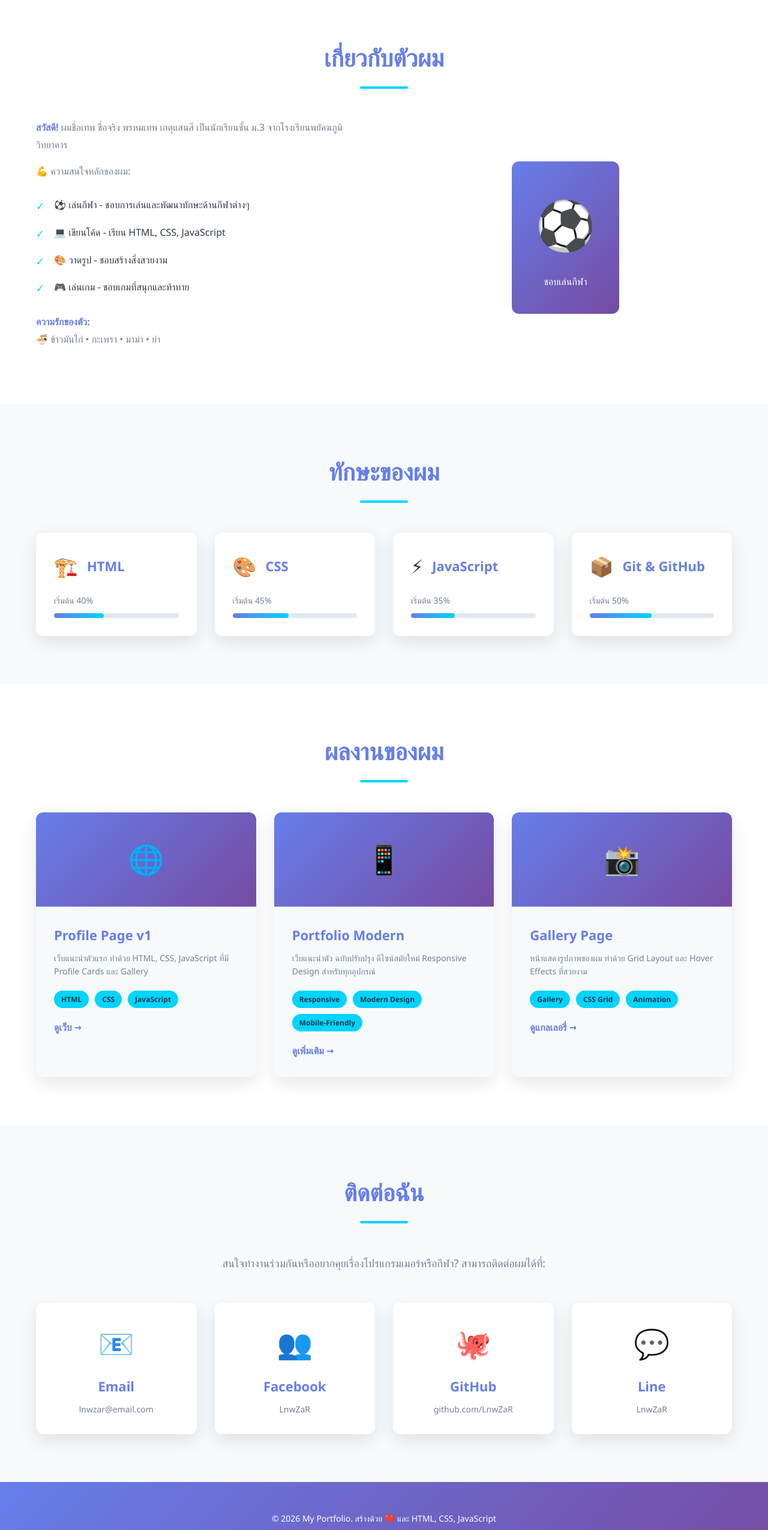
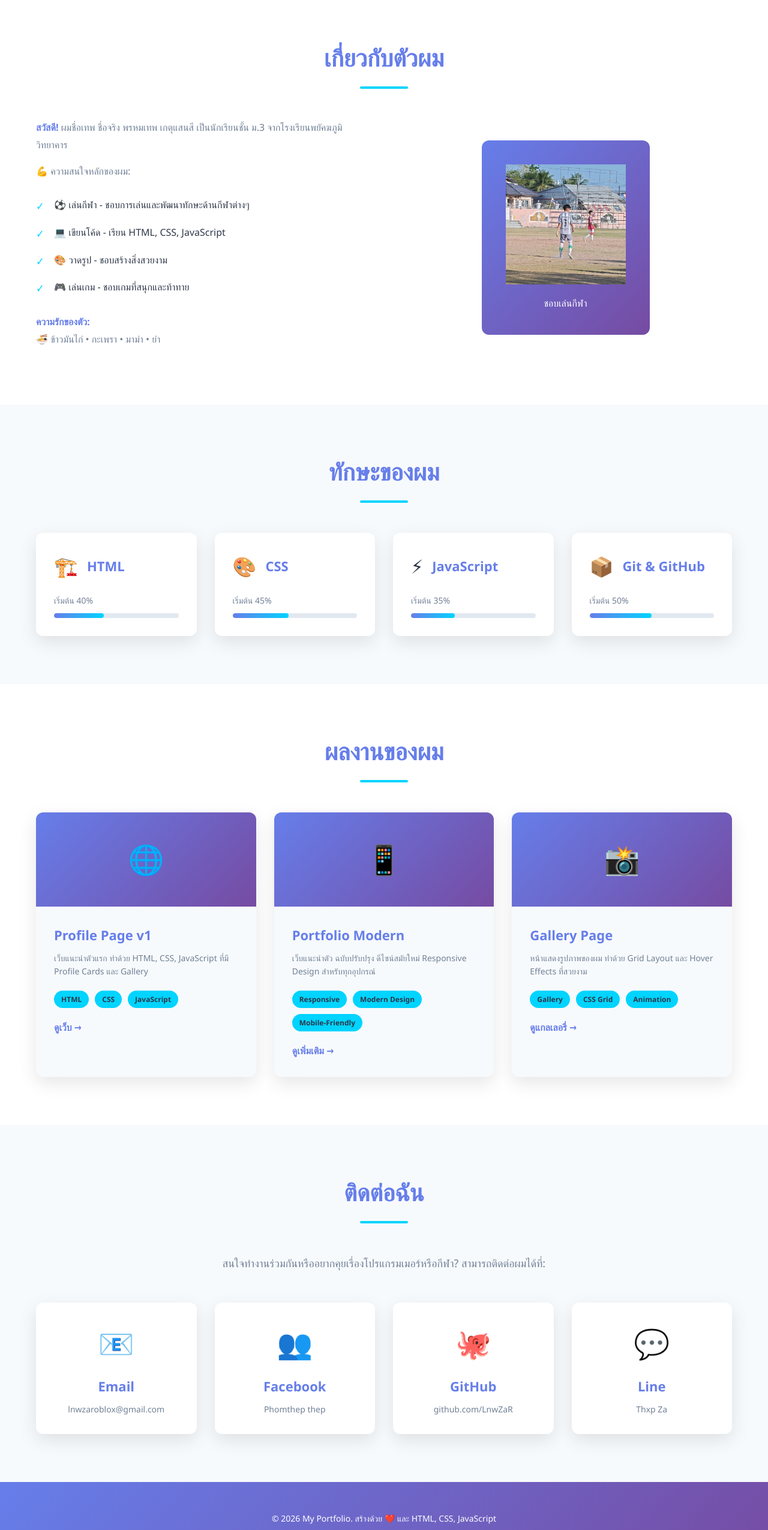
Before and after one commit to LnwZaR/IAmLnW, a plain HTML site: page index.html in a window 1280 px wide. Shown: the part 686-3236 px from the top of the page at 60% size. Drawn offline with Linux system fonts and the light colour scheme.

Commit message:
Update to Modern Portfolio with new design and structure

```diff
--- a/index.html
+++ b/index.html
@@ -79,7 +79,7 @@
                 </div>
                 <div class="about-image">
                     <div class="about-card">
-                        <p class="about-emoji">⚽</p>
+                        <p class="about-emoji"><img src="S__21733380.jpg" alt="Football"></p>
                         <p>ชอบเล่นกีฬา</p>
                     </div>
                 </div>
@@ -140,6 +140,7 @@
                         <div class="progress-fill" style="width: 50%"></div>
                     </div>
                 </div>
+
             </div>
         </div>
     </section>
@@ -216,16 +217,16 @@
                 </p>
 
                 <div class="contact-methods">
-                    <a href="mailto:lnwzar@email.com" class="contact-card">
+                    <a href="mailto:lnwzaroblox@gmail.com" class="contact-card">
                         <span class="contact-icon">📧</span>
                         <h3>Email</h3>
-                        <p>lnwzar@email.com</p>
+                        <p>lnwzaroblox@gmail.com</p>
                     </a>
 
-                    <a href="https://www.facebook.com/lnwzar" target="_blank" class="contact-card">
+                    <a href="https://www.facebook.com/phomthep.thep" target="_blank" class="contact-card">
                         <span class="contact-icon">👥</span>
                         <h3>Facebook</h3>
-                        <p>LnwZaR</p>
+                        <p>Phomthep thep</p>
                     </a>
 
                     <a href="https://github.com/LnwZaR" target="_blank" class="contact-card">
@@ -234,10 +235,10 @@
                         <p>github.com/LnwZaR</p>
                     </a>
 
-                    <a href="https://line.me/ti/p/lnwzar" target="_blank" class="contact-card">
+                    <a href="https://line.me/ti/p/Thxp.Za" target="_blank" class="contact-card">
                         <span class="contact-icon">💬</span>
                         <h3>Line</h3>
-                        <p>LnwZaR</p>
+                        <p>Thxp Za</p>
                     </a>
                 </div>
             </div>
--- a/style.css
+++ b/style.css
@@ -373,8 +373,8 @@ section {
 }
 
 .about-emoji {
-    font-size: 80px;
-    margin-bottom: 20px;
+    font-size: 20px;
+    margin-bottom: 10px;
 }
 
 /* ========== SKILLS SECTION ========== */
@@ -733,3 +733,8 @@ section {
     opacity: 1;
     transform: translateY(0);
 }
+.about-image img {
+    width: 200px;
+    height: 200px;
+    object-fit: cover;
+}
```
Also changed, not shown: p1.html (+7 -7 lines), S__21733380.jpg (added), football.jpg (renamed from S__21717001.jpg), kuy2.jpg (renamed from S__21717003.jpg), kuy4.jpg (renamed from S__21716998.jpg), walk.jpg (renamed from S__21659653.jpg), 2 other files.
